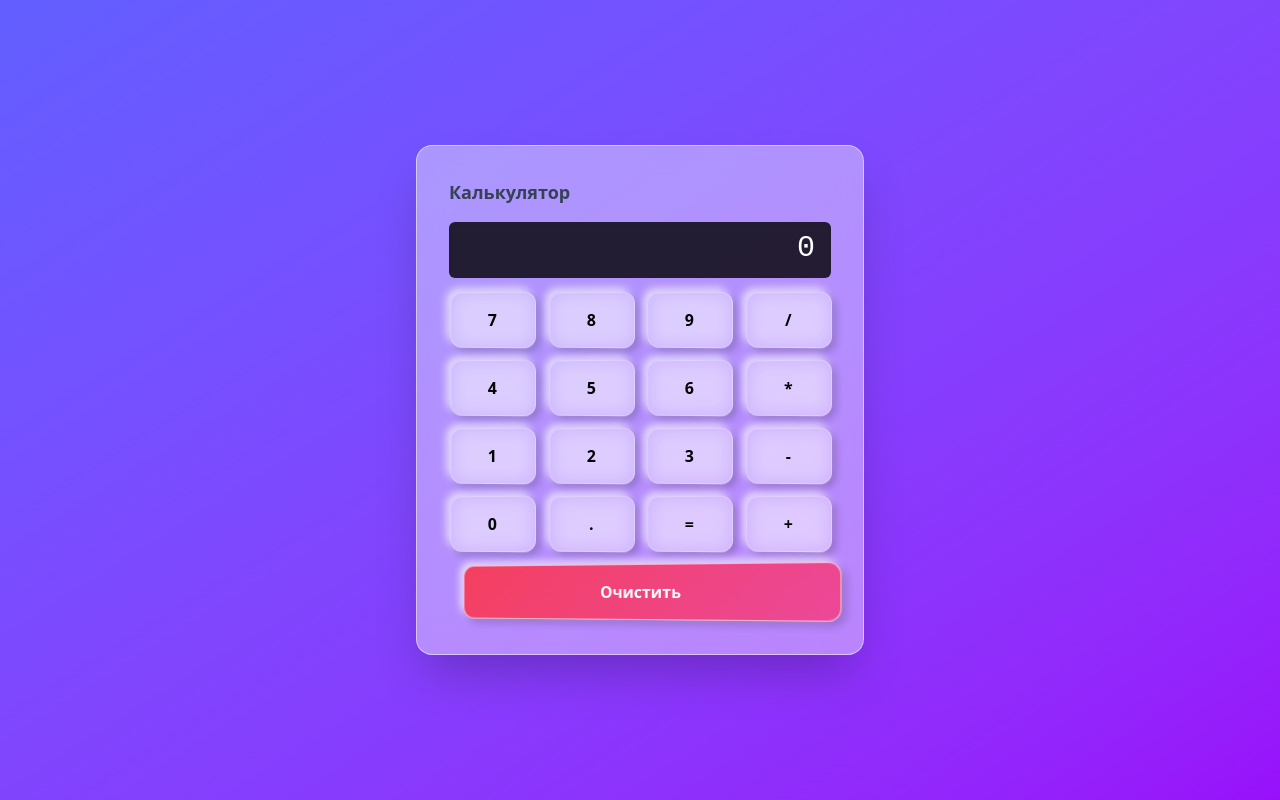
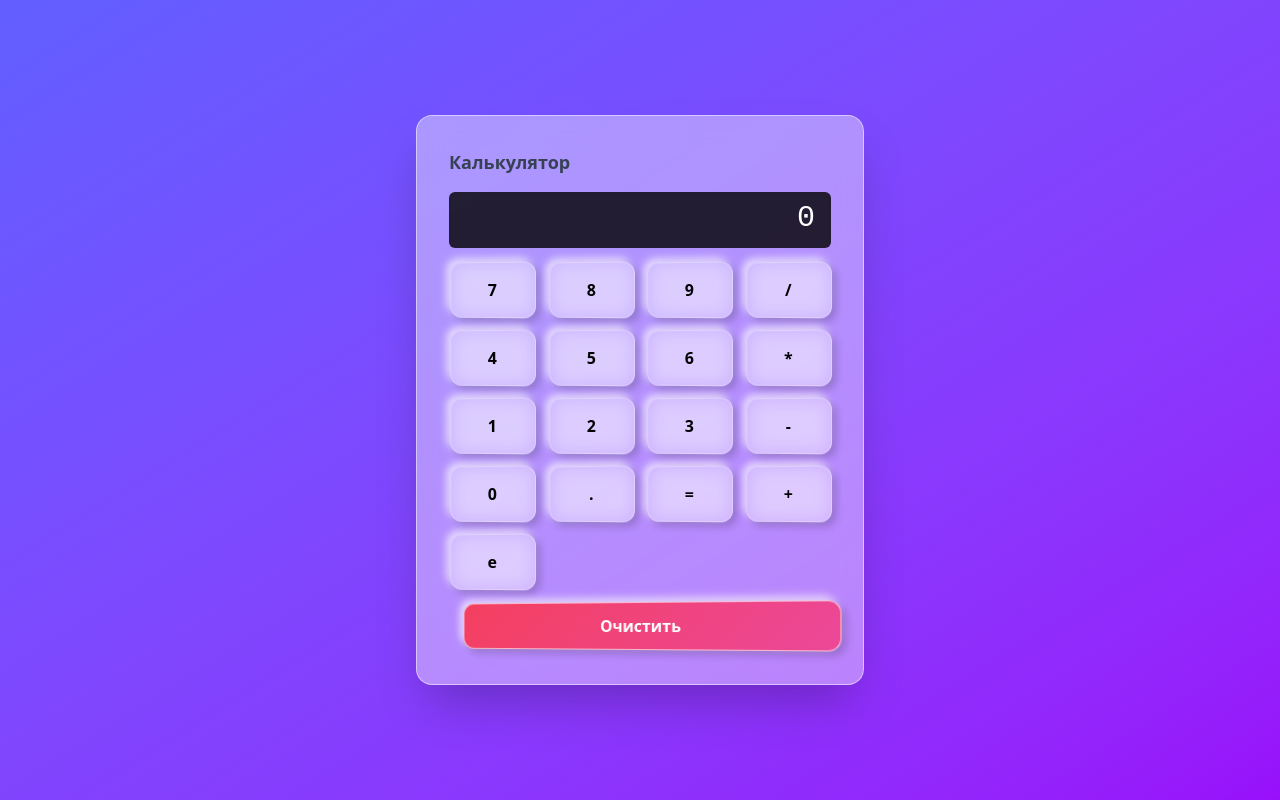
Before and after one commit to Beeh-Tolstasum/calculator-tailwind, a React (Vite) app: page / in a window 1280 px wide. Built offline with nearby package versions, Linux system fonts and the light colour scheme.

Commit message:
Добавлена поддержка e (число Эйлера), улучшена проверка ввода и расчет

```diff
--- a/src/components/Calculator.jsx
+++ b/src/components/Calculator.jsx
@@ -17,6 +17,7 @@ const buttons = [
   ".",
   "=",
   "+",
+  "e", // добавил e в кнопки
 ];
 
 function Calculator() {
@@ -24,7 +25,8 @@ function Calculator() {
   const [history, setHistory] = useState("");
   const [showingHello, setShowingHello] = useState(false);
 
-  const isValidChar = (ch) => /[0-9+\-*/.]/.test(ch);
+  // Разрешённые символы: цифры, операторы, точка и e
+  const isValidChar = (ch) => /[0-9+\-*/.e]/.test(ch);
 
   const backspace = () => {
     if (showingHello) {
@@ -75,11 +77,14 @@ function Calculator() {
       }
 
       try {
-        if (!/[0-9]/.test(display)) {
+        if (!/[0-9e]/.test(display)) {
           setDisplay("0");
           return;
         }
-        const result = Function('"use strict";return (' + display + ")")();
+        // Заменяем 'e' на Math.E для вычисления
+        const expression = display.replace(/e/g, `(${Math.E})`);
+
+        const result = Function('"use strict";return (' + expression + ")")();
         setHistory(display + " = " + result);
         setDisplay(String(result));
       } catch {
@@ -88,6 +93,7 @@ function Calculator() {
       return;
     }
 
+    // Проверка на двойные операторы (в том числе точка и e)
     if (/[+\-*/]/.test(val)) {
       setDisplay((d) => {
         const last = d.slice(-1);
@@ -99,6 +105,30 @@ function Calculator() {
       return;
     }
 
+    // Проверка точки: нельзя вводить две точки подряд в числе
+    if (val === ".") {
+      const parts = display.split(/[+\-*/]/);
+      const lastPart = parts[parts.length - 1];
+      if (lastPart.includes(".")) {
+        // уже есть точка в текущем числе
+        return;
+      }
+      setDisplay((d) => (d === "0" ? val : d + val));
+      return;
+    }
+
+    // Проверка e: можно только после числа или оператора, но не подряд
+    if (val === "e") {
+      const last = display.slice(-1);
+      if (!/[0-9]/.test(last)) {
+        // запрещаем вставлять e после e, оператора или точки
+        return;
+      }
+      setDisplay((d) => d + val);
+      return;
+    }
+
+    // Ввод цифр
     setDisplay((d) => (d === "0" ? val : d + val));
   };
 
@@ -117,24 +147,21 @@ function Calculator() {
     return () => window.removeEventListener("keydown", handler);
   }, [display, showingHello]);
 
-  // Стиль кнопок под стекло с 3Dыыыыы и наклоном влево и немного вверх
   const glassButtonStyle = {
     background: "rgba(255, 255, 255, 0.25)",
-    boxShadow: `4px 4px 8px rgba(0,0,0,0.2), -4px -4px 8px rgba(255,255,255,0.7)`,
+    boxShadow: `
+      4px 4px 8px rgba(0,0,0,0.2),
+      -4px -4px 8px rgba(255,255,255,0.7)
+    `,
     backdropFilter: "blur(10px)",
     borderRadius: "12px",
     border: "1px solid rgba(255,255,255,0.3)",
-    transform: "perspective(500px) rotateY(-10deg) translateY(-2px)",
+    transform: "perspective(500px) rotateY(-10deg) translateY(-2px)", // по твоему предыдущему комменту — влево и вверх
     transition: "all 0.3s ease",
     color: "black",
     fontWeight: "600",
     width: "100%",
     height: "56px",
-    cursor: "pointer",
-    userSelect: "none",
-    display: "flex",
-    alignItems: "center",
-    justifyContent: "center",
   };
 
   const clearButtonStyle = {
@@ -142,9 +169,9 @@ function Calculator() {
     background: "linear-gradient(135deg, #f43f5e, #ec4899)",
     color: "white",
     border: "1px solid rgba(255,255,255,0.6)",
+    transform: "perspective(500px) rotateY(-10deg) translateY(-2px)",
     fontWeight: "700",
-    height: "56px", // теперь такая же высота
-    padding: "0", // убираем лишние паддинги, чтобы высота была точной
+    height: "48px",
   };
 
   return (
@@ -165,7 +192,6 @@ function Calculator() {
         >
           {display.length > 23 ? display.slice(-23) : display}
         </div>
-
         <div className="grid grid-cols-4 gap-3">
           {buttons.map((b) => (
             <button
@@ -174,7 +200,7 @@ function Calculator() {
               style={glassButtonStyle}
               onMouseDown={(e) => {
                 e.currentTarget.style.transform =
-                  "perspective(500px) rotateY(-10deg) translateY(0px)";
+                  "perspective(500px) rotateY(-10deg) translateY(0)";
               }}
               onMouseUp={(e) => {
                 e.currentTarget.style.transform =
@@ -194,7 +220,7 @@ function Calculator() {
             className="col-span-4"
             onMouseDown={(e) => {
               e.currentTarget.style.transform =
-                "perspective(500px) rotateY(-10deg) translateY(0px)";
+                "perspective(500px) rotateY(-10deg) translateY(0)";
             }}
             onMouseUp={(e) => {
               e.currentTarget.style.transform =
```
